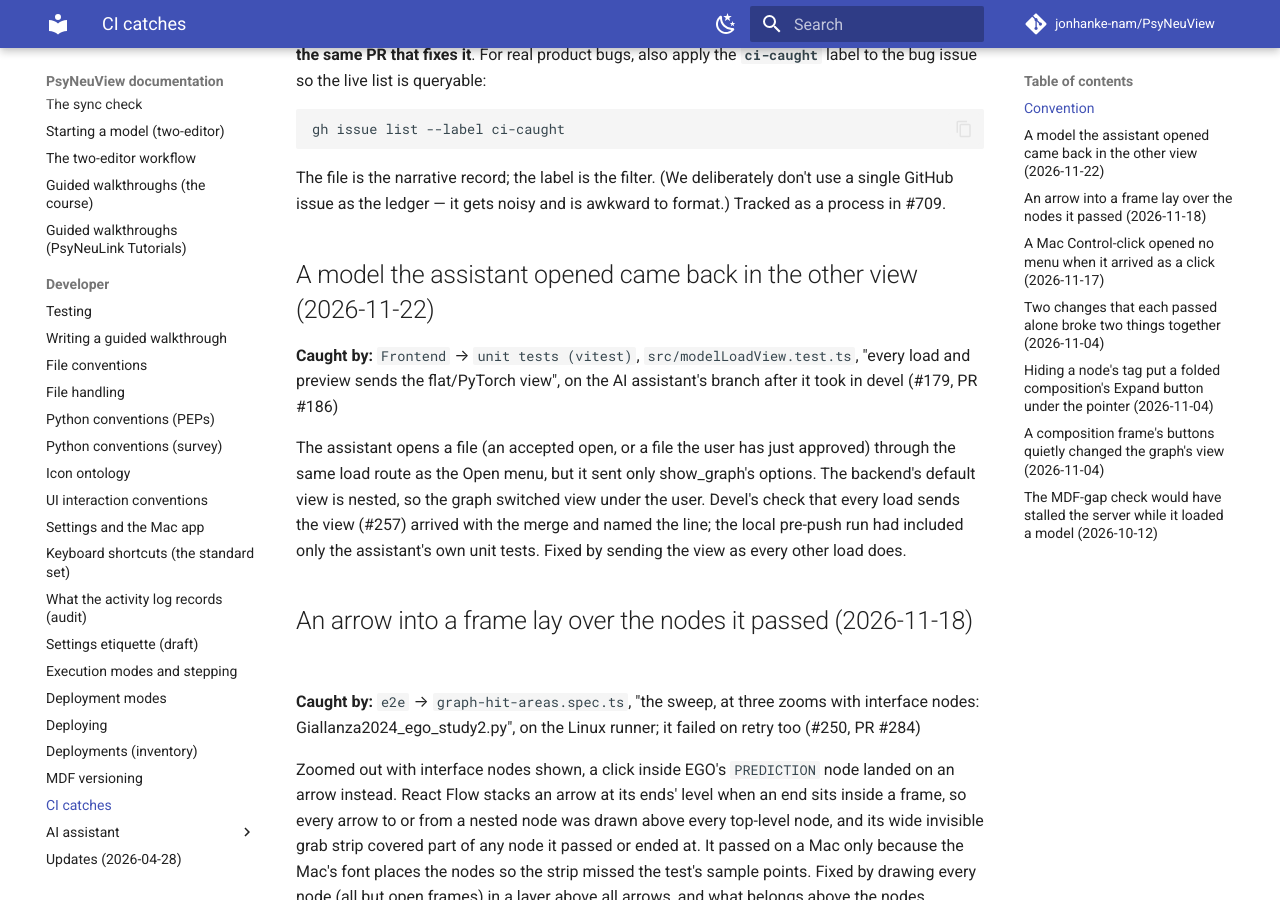
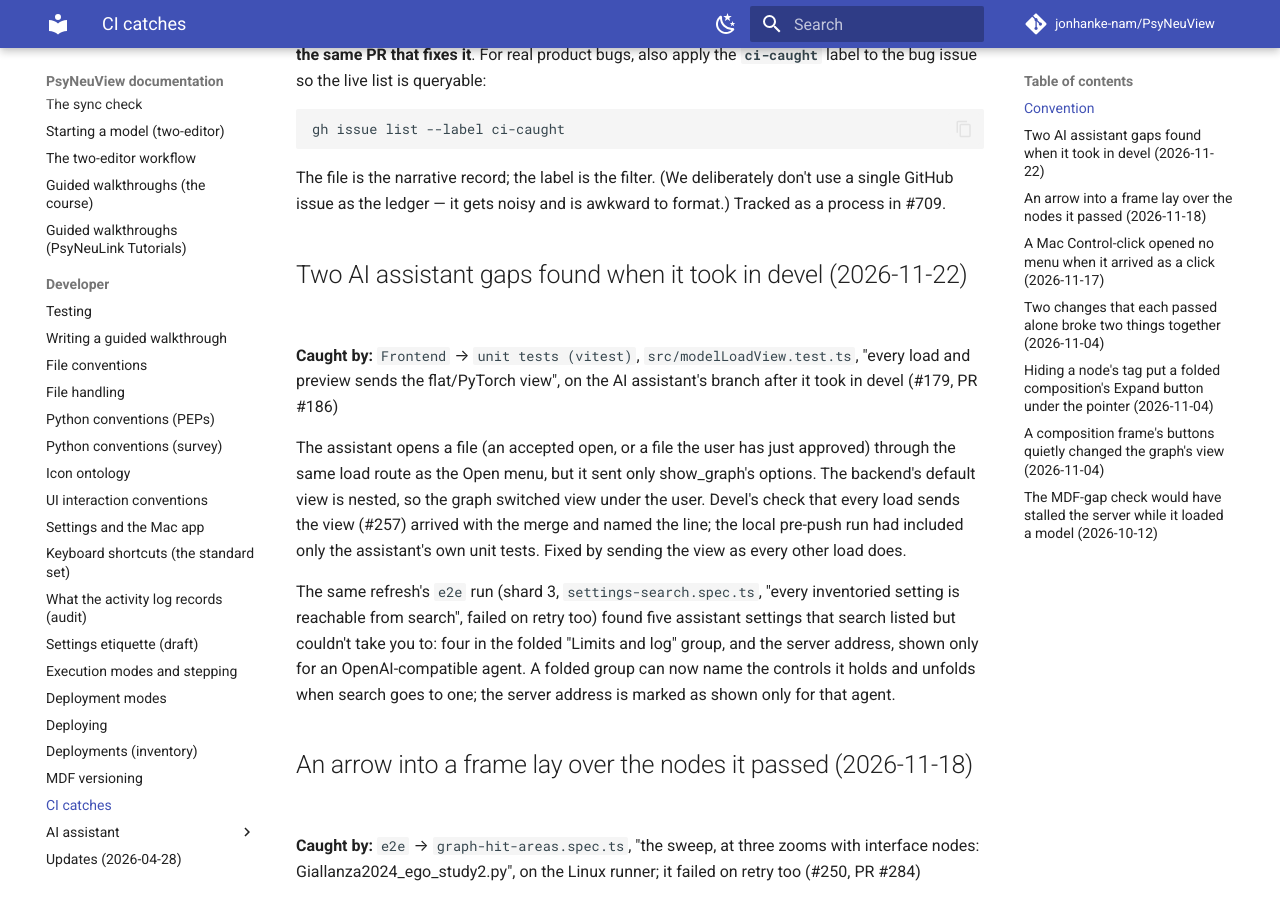
Before and after one commit to jonhanke-nam/PsyNeuView, an MkDocs documentation site: the page built from docs/ci/catches.md, in a window 1280 px wide and 900 px high, scrolled down 414 px. Built offline with MkDocs 1.6.1 and Material for MkDocs 9.7.7, drawn with Linux system fonts in a browser that asks for light colours; comment, search, counter and statistics services are not loaded.

Commit message:
CI catches: assistant settings search couldn't reach (#179)
Co-Authored-By: Claude Opus 5.5 <noreply@anthropic.com>

```diff
--- a/docs/ci/catches.md
+++ b/docs/ci/catches.md
@@ -21,7 +21,7 @@ The file is the narrative record; the label is the filter. (We deliberately
 don't use a single GitHub issue as the ledger — it gets noisy and is awkward to
 format.) Tracked as a process in #709.
 
-## A model the assistant opened came back in the other view (2026-11-22)
+## Two AI assistant gaps found when it took in devel (2026-11-22)
 
 **Caught by:** `Frontend` → `unit tests (vitest)`, `src/modelLoadView.test.ts`,
 "every load and preview sends the flat/PyTorch view", on the AI assistant's
@@ -34,6 +34,14 @@ switched view under the user. Devel's check that every load sends the view
 (#257) arrived with the merge and named the line; the local pre-push run had
 included only the assistant's own unit tests. Fixed by sending the view as
 every other load does.
+
+The same refresh's `e2e` run (shard 3, `settings-search.spec.ts`, "every
+inventoried setting is reachable from search", failed on retry too) found
+five assistant settings that search listed but couldn't take you to: four in
+the folded "Limits and log" group, and the server address, shown only for an
+OpenAI-compatible agent. A folded group can now name the controls it holds
+and unfolds when search goes to one; the server address is marked as shown
+only for that agent.
 
 ## An arrow into a frame lay over the nodes it passed (2026-11-18)
 
```
